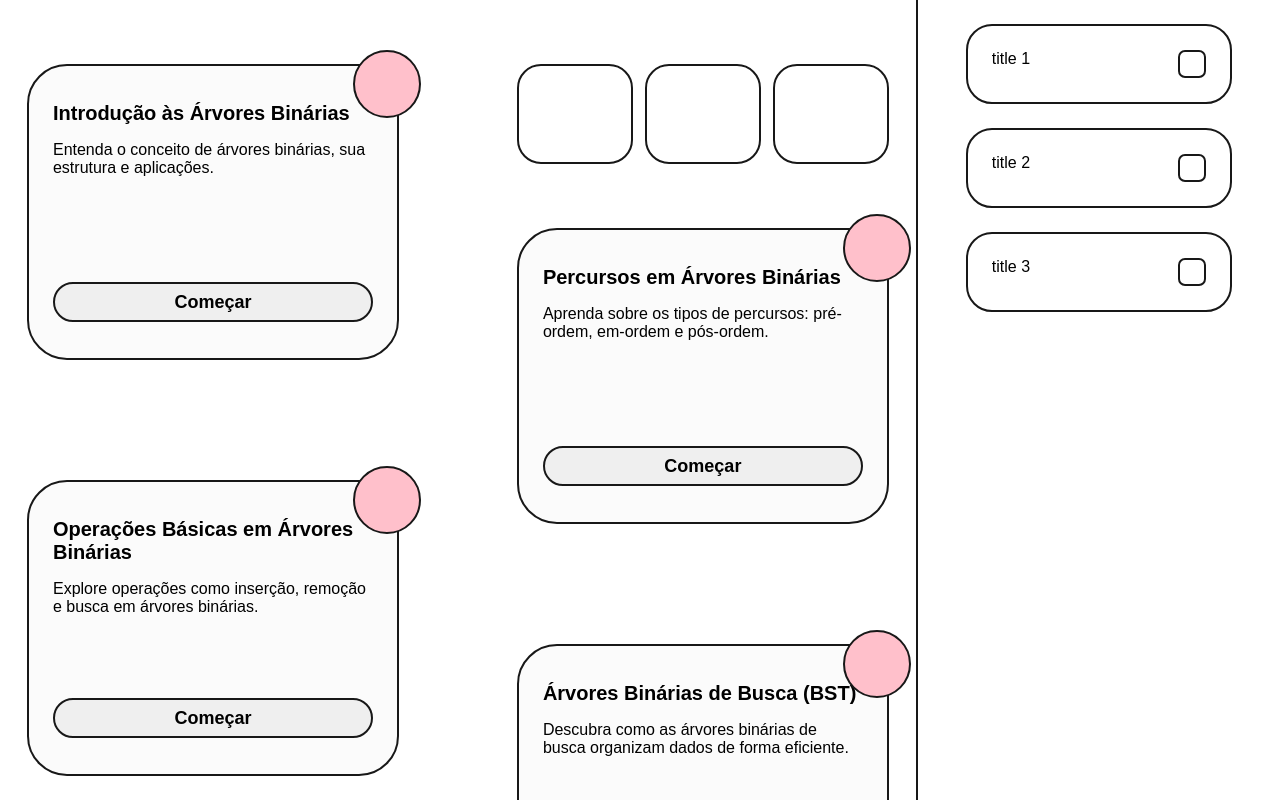
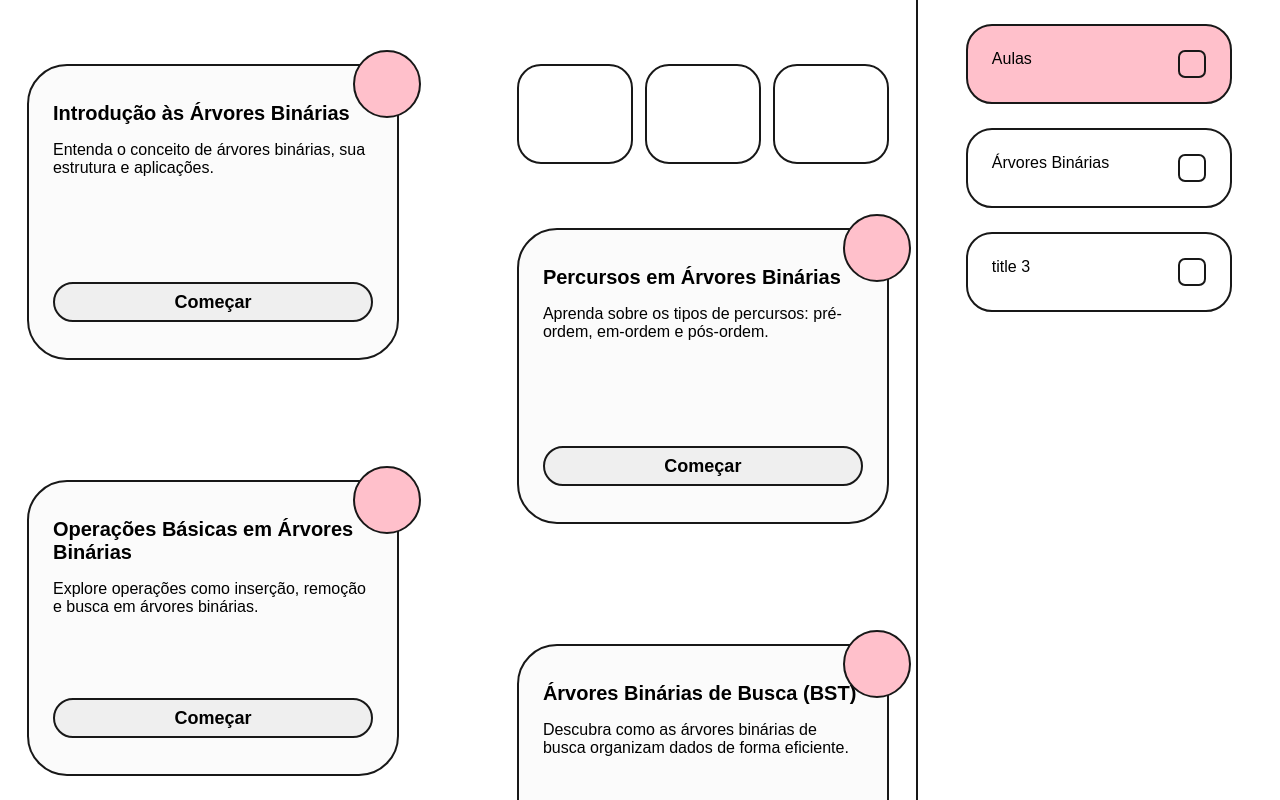
Before and after one commit to brunafalheiro/edu-app, a Vue app: page / in a window 1280 px wide. Built offline with nearby package versions, Linux system fonts and the light colour scheme.

Commit message:
Modify menu card

```diff
--- a/src/App.vue
+++ b/src/App.vue
@@ -6,8 +6,8 @@
       </div>
     </div>
     <div class="sidebar full-height pr-48 pl-48">
-      <MenuCard title="title 1"/>
-      <MenuCard title="title 2"/>
+      <MenuCard title="Aulas" routeToRedirect="home"/>
+      <MenuCard title="Árvores Binárias" routeToRedirect="treeVisualizer"/>
       <MenuCard title="title 3"/>
     </div>
   </div>
```
